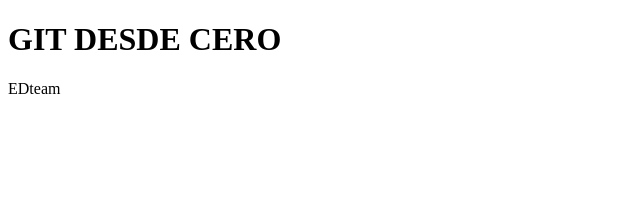
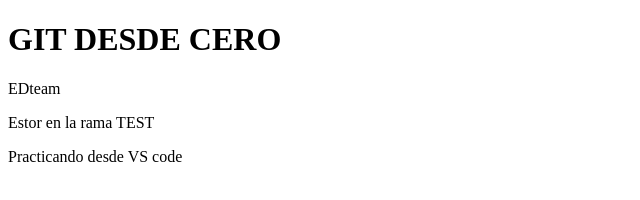
Before and after one commit to Arrietaciro/praticando-git, a plain HTML site: page index.html in a window 1280 px wide. Shown: the whole page, without its empty margins (0-640 px from the left). Drawn offline with Linux system fonts and the light colour scheme.

Commit message:
Primer commit desde VS code

```diff
--- a/index.html
+++ b/index.html
@@ -3,11 +3,16 @@
 <head>
     <meta charset="UTF-8">
     <meta http-equiv="X-UA-Compatible" content="IE=edge">
-    <meta name="viewport" content="width=device-width, initial-scale=1.0">
-    <title>Practicando con GIT</title>
+        <title>Practicando con GIT desde VScode</title>
 </head>
 <body>
     <h1>GIT DESDE CERO</h1>
     <p>EDteam</p>
+    <section>
+        <p>Estor en la rama TEST</p>
+    </section>
+    <div>
+        <p>Practicando desde VS code</p>
+    </div>
 </body>
 </html>
```
Also changed, not shown: 1 other file.
